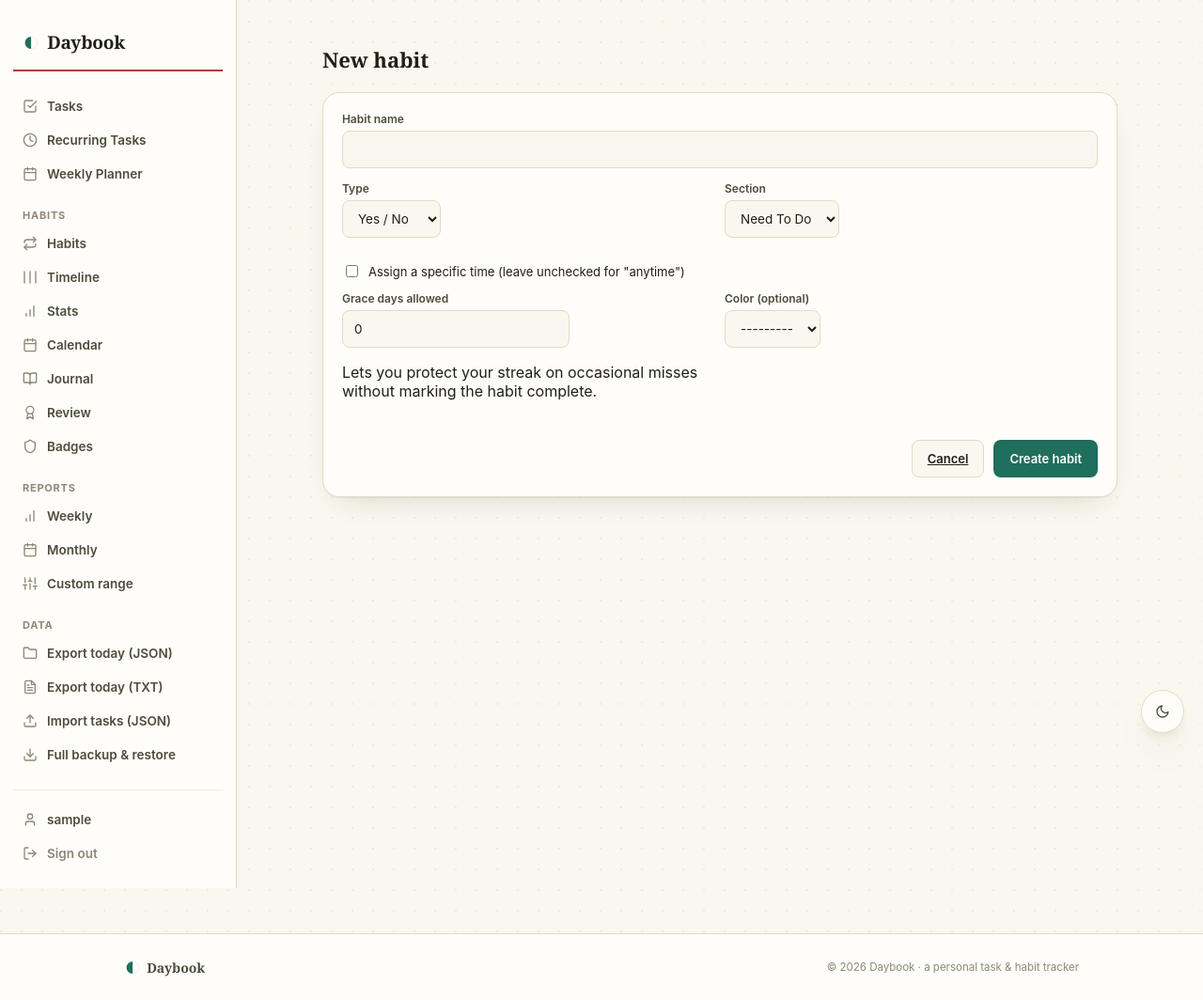
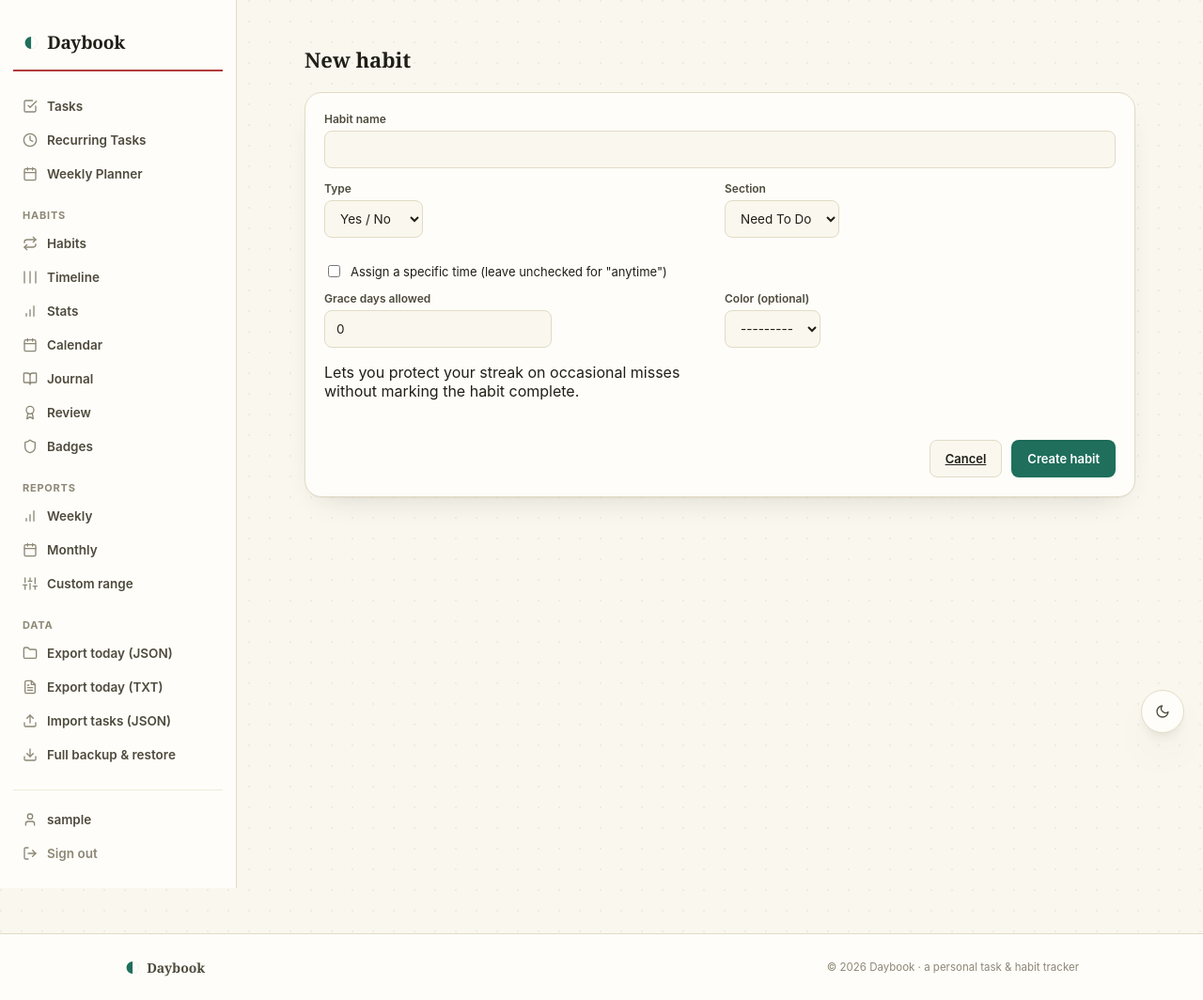
Before and after one commit to ameer-18-star/daybook_django, a Django app: page /habits/new/ in a window 1280 px wide. Shown: the whole page at 94% size. Run offline with Django 4.2, Linux system fonts and the light colour scheme; the visitor is signed in with stand-in values (Sample User, id 1); data comes from the database, SQL or seed files in the repository; some libraries are stand-ins or nearby versions.

Commit message:
Adjust margin for .app class in style.css

```diff
--- a/static/css/style.css
+++ b/static/css/style.css
@@ -125,7 +125,7 @@
 
 .app {
   max-width: 1760px;
-  margin: 0 auto;
+  margin: 0 40px;
   padding: var(--space-xl) var(--space-lg) clamp(48px, 8vw, 72px);
   position: relative;
 }
```
